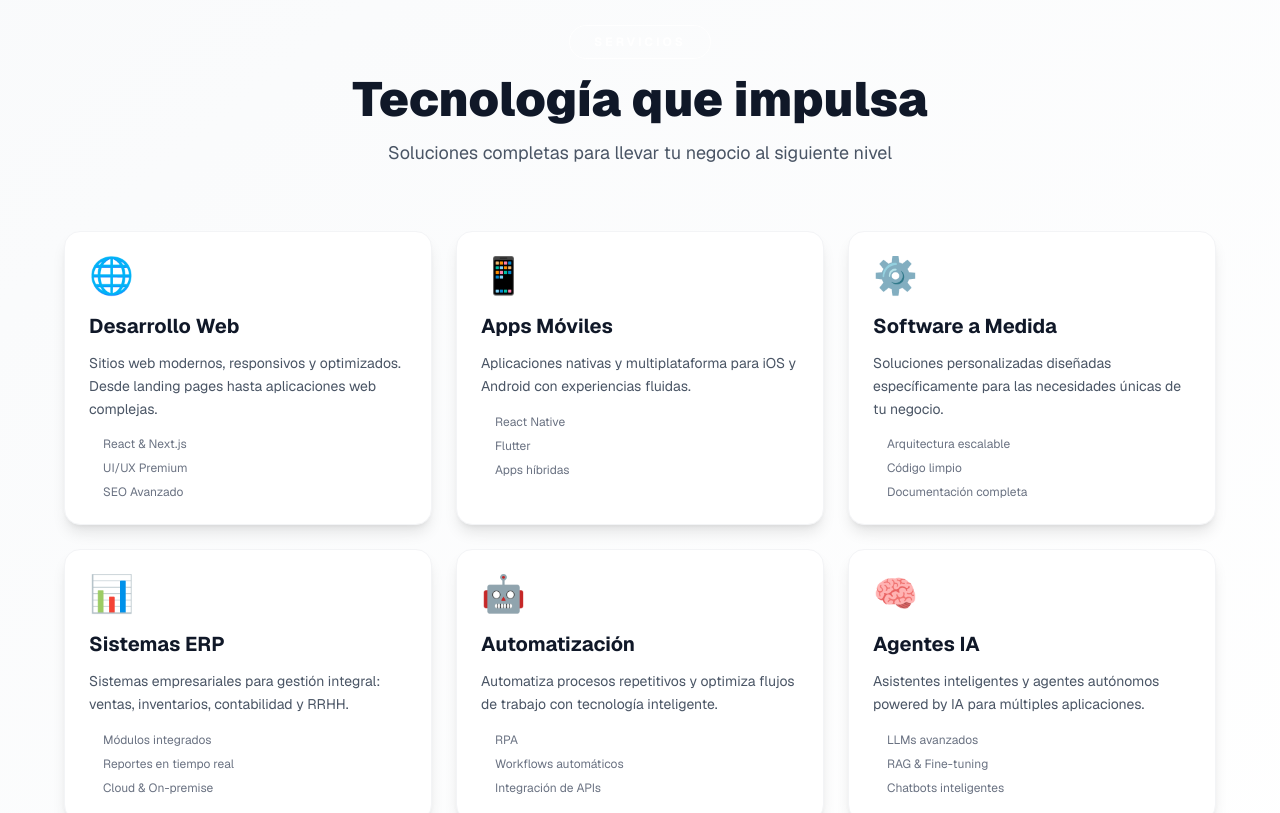
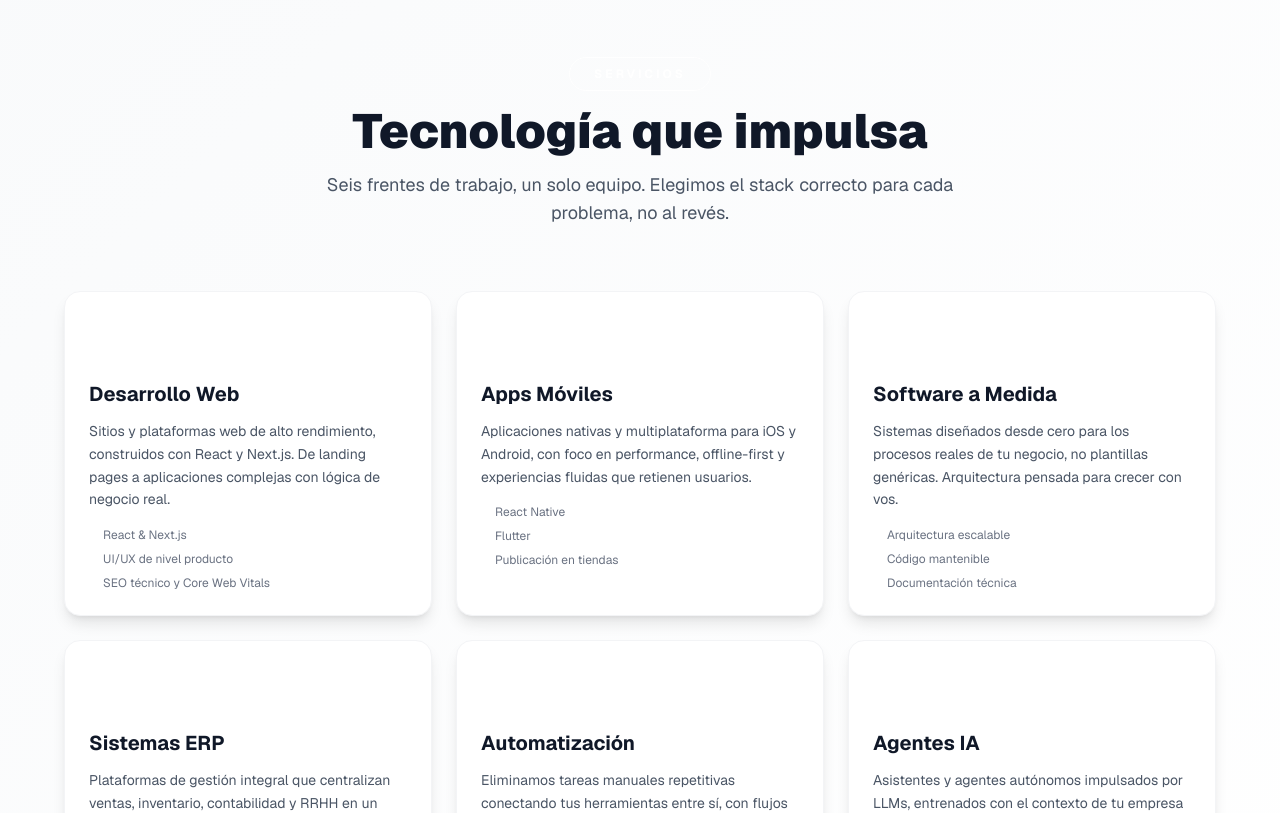
Before and after one commit to hernanazocar/softnex, a Next.js app: page / in a window 1280 px wide. Shown: the part 980-1793 px from the top of the page. Built offline with nearby package versions, Linux system fonts and the light colour scheme.

Commit message:
feat(services): copy mas persuasivo, iconos reales y animaciones scroll-reveal

```diff
--- a/components/Services.tsx
+++ b/components/Services.tsx
@@ -1,51 +1,79 @@
-export default function Services() {
+'use client'
+
+import { motion } from 'framer-motion'
+import {
+  Globe,
+  Smartphone,
+  Settings,
+  BarChart3,
+  Bot,
+  BrainCircuit,
+  ArrowRight,
+} from 'lucide-react'
+
 const services = [
   {
-      icon: '🌐',
+    icon: Globe,
     title: 'Desarrollo Web',
-      description: 'Sitios web modernos, responsivos y optimizados. Desde landing pages hasta aplicaciones web complejas.',
-      features: ['React & Next.js', 'UI/UX Premium', 'SEO Avanzado'],
+    description:
+      'Sitios y plataformas web de alto rendimiento, construidos con React y Next.js. De landing pages a aplicaciones complejas con lógica de negocio real.',
+    features: ['React & Next.js', 'UI/UX de nivel producto', 'SEO técnico y Core Web Vitals'],
     gradient: 'from-softnex-blue to-softnex-cyan',
   },
   {
-      icon: '📱',
+    icon: Smartphone,
     title: 'Apps Móviles',
-      description: 'Aplicaciones nativas y multiplataforma para iOS y Android con experiencias fluidas.',
-      features: ['React Native', 'Flutter', 'Apps híbridas'],
+    description:
+      'Aplicaciones nativas y multiplataforma para iOS y Android, con foco en performance, offline-first y experiencias fluidas que retienen usuarios.',
+    features: ['React Native', 'Flutter', 'Publicación en tiendas'],
     gradient: 'from-softnex-cyan to-softnex-purple',
   },
   {
-      icon: '⚙️',
+    icon: Settings,
     title: 'Software a Medida',
-      description: 'Soluciones personalizadas diseñadas específicamente para las necesidades únicas de tu negocio.',
-      features: ['Arquitectura escalable', 'Código limpio', 'Documentación completa'],
+    description:
+      'Sistemas diseñados desde cero para los procesos reales de tu negocio, no plantillas genéricas. Arquitectura pensada para crecer con vos.',
+    features: ['Arquitectura escalable', 'Código mantenible', 'Documentación técnica'],
     gradient: 'from-softnex-purple to-softnex-pink',
   },
   {
-      icon: '📊',
+    icon: BarChart3,
     title: 'Sistemas ERP',
-      description: 'Sistemas empresariales para gestión integral: ventas, inventarios, contabilidad y RRHH.',
-      features: ['Módulos integrados', 'Reportes en tiempo real', 'Cloud & On-premise'],
+    description:
+      'Plataformas de gestión integral que centralizan ventas, inventario, contabilidad y RRHH en un solo lugar, con datos en tiempo real.',
+    features: ['Módulos integrados', 'Reportes en tiempo real', 'Cloud u on-premise'],
     gradient: 'from-softnex-pink to-softnex-orange',
   },
   {
-      icon: '🤖',
+    icon: Bot,
     title: 'Automatización',
-      description: 'Automatiza procesos repetitivos y optimiza flujos de trabajo con tecnología inteligente.',
+    description:
+      'Eliminamos tareas manuales repetitivas conectando tus herramientas entre sí, con flujos que ahorran horas de trabajo cada semana.',
     features: ['RPA', 'Workflows automáticos', 'Integración de APIs'],
     gradient: 'from-softnex-orange to-softnex-blue',
   },
   {
-      icon: '🧠',
+    icon: BrainCircuit,
     title: 'Agentes IA',
-      description: 'Asistentes inteligentes y agentes autónomos powered by IA para múltiples aplicaciones.',
-      features: ['LLMs avanzados', 'RAG & Fine-tuning', 'Chatbots inteligentes'],
+    description:
+      'Asistentes y agentes autónomos impulsados por LLMs, entrenados con el contexto de tu empresa para atender, resolver y escalar.',
+    features: ['LLMs avanzados', 'RAG & fine-tuning', 'Chatbots inteligentes'],
     gradient: 'from-softnex-blue to-softnex-purple',
   },
 ]
 
+const fadeUp = {
+  hidden: { opacity: 0, y: 24 },
+  visible: (i: number) => ({
+    opacity: 1,
+    y: 0,
+    transition: { duration: 0.5, delay: i * 0.08, ease: 'easeOut' as const },
+  }),
+}
+
+export default function Services() {
   return (
-    <section id="servicios" className="relative py-20 overflow-hidden bg-gradient-to-br from-gray-50 to-white">
+    <section id="servicios" className="relative py-20 md:py-28 overflow-hidden bg-gradient-to-br from-gray-50 to-white">
       {/* Subtle background for light theme */}
       <div className="absolute inset-0">
         <div className="absolute inset-0 bg-dots-pattern opacity-5" />
@@ -54,7 +82,13 @@ export default function Services() {
 
       <div className="relative z-10 container mx-auto px-6">
         {/* Section header */}
-        <div className="text-center mb-16">
+        <motion.div
+          initial={{ opacity: 0, y: 20 }}
+          whileInView={{ opacity: 1, y: 0 }}
+          viewport={{ once: true, margin: '-80px' }}
+          transition={{ duration: 0.5 }}
+          className="text-center mb-16"
+        >
           <div className="inline-block mb-4 px-6 py-2 bg-softnex-blue/5 border border-softnex-blue/20 rounded-full">
             <p className="text-xs tracking-[0.25em] text-softnex-blue font-bold">
               SERVICIOS
@@ -64,23 +98,31 @@ export default function Services() {
             Tecnología que <span className="text-softnex-blue">impulsa</span>
           </h2>
           <p className="text-lg text-gray-600 max-w-2xl mx-auto">
-            Soluciones completas para llevar tu negocio al siguiente nivel
+            Seis frentes de trabajo, un solo equipo. Elegimos el stack correcto para cada
+            problema, no al revés.
           </p>
-        </div>
+        </motion.div>
 
         {/* Services grid */}
         <div className="grid grid-cols-1 md:grid-cols-2 lg:grid-cols-3 gap-6 max-w-6xl mx-auto">
-          {services.map((service, index) => (
-            <div
-              key={index}
-              className="group bg-white rounded-2xl p-6 shadow-lg hover:shadow-2xl transition-all duration-300 hover:scale-105 border border-gray-100 overflow-hidden"
+          {services.map((service, index) => {
+            const Icon = service.icon
+            return (
+              <motion.div
+                key={service.title}
+                custom={index}
+                initial="hidden"
+                whileInView="visible"
+                viewport={{ once: true, margin: '-60px' }}
+                variants={fadeUp}
+                className="group relative bg-white rounded-2xl p-6 shadow-lg hover:shadow-2xl transition-all duration-300 hover:-translate-y-1.5 border border-gray-100 overflow-hidden"
               >
                 {/* Top gradient line */}
                 <div className={`absolute top-0 left-0 right-0 h-1 bg-gradient-to-r ${service.gradient} opacity-70 group-hover:opacity-100 transition-opacity`} />
 
                 {/* Icon */}
-              <div className="text-4xl mb-4 group-hover:scale-110 transition-transform duration-300">
-                {service.icon}
+                <div className={`inline-flex items-center justify-center w-12 h-12 rounded-xl mb-4 bg-gradient-to-br ${service.gradient} bg-opacity-10 group-hover:scale-110 transition-transform duration-300`}>
+                  <Icon className="w-6 h-6 text-white" strokeWidth={2} />
                 </div>
 
                 {/* Title */}
@@ -95,31 +137,35 @@ export default function Services() {
 
                 {/* Features */}
                 <ul className="space-y-2">
-                {service.features.map((feature, idx) => (
-                  <li key={idx} className="flex items-center text-xs text-gray-500">
-                    <div className={`w-1.5 h-1.5 rounded-full bg-gradient-to-r ${service.gradient} mr-2`} />
+                  {service.features.map((feature) => (
+                    <li key={feature} className="flex items-center text-xs text-gray-500">
+                      <div className={`w-1.5 h-1.5 rounded-full bg-gradient-to-r ${service.gradient} mr-2 flex-shrink-0`} />
                       {feature}
                     </li>
                   ))}
                 </ul>
-            </div>
-          ))}
+              </motion.div>
+            )
+          })}
         </div>
 
         {/* CTA */}
-        <div className="text-center mt-12">
+        <motion.div
+          initial={{ opacity: 0, y: 16 }}
+          whileInView={{ opacity: 1, y: 0 }}
+          viewport={{ once: true }}
+          transition={{ duration: 0.5, delay: 0.2 }}
+          className="text-center mt-12"
+        >
           <a
             href="#contacto"
             className="group inline-flex items-center gap-2 px-8 py-3.5 bg-gradient-to-r from-softnex-purple to-softnex-pink text-white rounded-full font-bold text-base transition-all duration-300 hover:scale-105 hover:shadow-xl hover:shadow-softnex-purple/30"
           >
             Solicita una consultoría gratuita
-            <svg className="w-5 h-5 group-hover:translate-x-1 transition-transform" fill="none" stroke="currentColor" viewBox="0 0 24 24">
-              <path strokeLinecap="round" strokeLinejoin="round" strokeWidth={2} d="M13 7l5 5m0 0l-5 5m5-5H6" />
-            </svg>
+            <ArrowRight className="w-5 h-5 group-hover:translate-x-1 transition-transform" />
           </a>
+        </motion.div>
       </div>
-      </div>
-
     </section>
   )
 }
```
Lines whose indentation alone changed are shown as unchanged.
